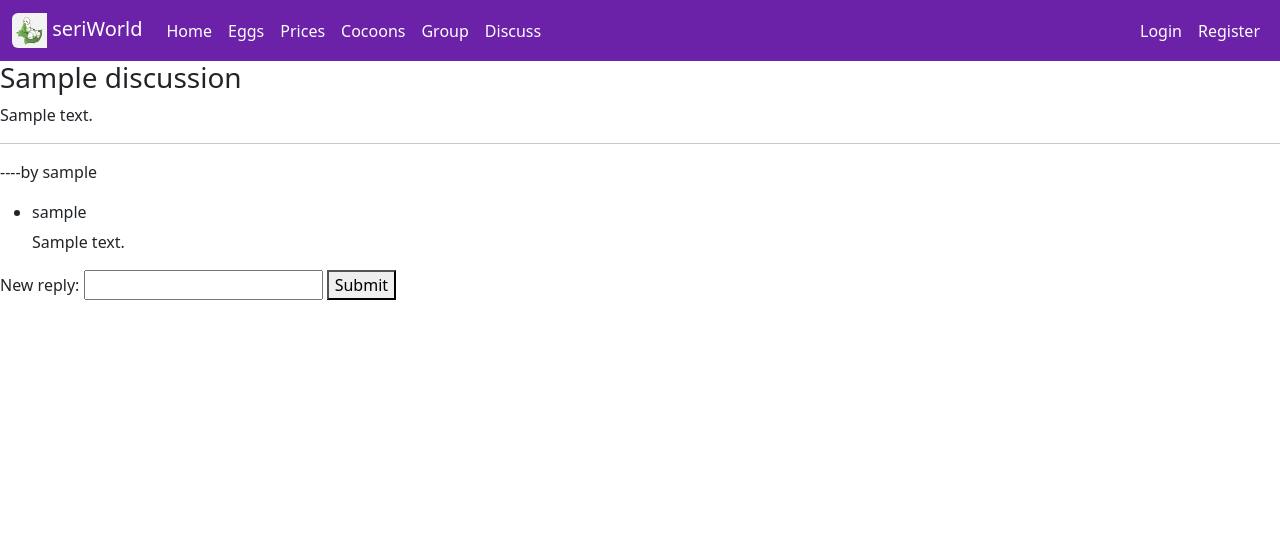
After one commit to ashrithareddy-8074/seriEasy, a Node server app: page /discussions/600000000000000000000001 in a window 1280 px wide. The commit adds this page. Shown: the top 540 px of the page. Run offline with Node 20, Linux system fonts and the light colour scheme; tables that the repository leaves empty hold one stand-in row (values such as "Sample post"); some libraries are stand-ins or nearby versions.

Commit message:
added discussion forum

```diff
--- a/app.js
+++ b/app.js
@@ -16,6 +16,7 @@ const userRoutes = require('./routes/users')
 const priceRoutes = require('./routes/prices')
 const cocoonRoutes = require('./routes/cocoons')
 const groupRoutes = require('./routes/groups')
+const discussionRoutes = require('./routes/discussions')
 
 mongoose.connect('mongodb://localhost:27017/seri-easy')
 
@@ -66,6 +67,7 @@ app.get('/', (req, res) => {
   res.render('home')
 })
 
+app.use('/discussions', discussionRoutes)
 app.use('/groups', groupRoutes)
 app.use('/eggs', eggRoutes)
 app.use('/', userRoutes)
--- /dev/null
+++ b/routes/discussions.js
@@ -0,0 +1,56 @@
+const express = require('express')
+const router = express.Router()
+const Discussion = require('../models/discussion')
+const Reply = require('../models/replies')
+
+router.get('/', async (req, res) => {
+  const discussions = await Discussion.find({})
+  res.render('discussions/index', { discussions })
+})
+
+router.get('/new', (req, res) => {
+  res.render('discussions/new')
+})
+
+router.post('/', async (req, res) => {
+  const discussion = new Discussion(req.body)
+  discussion.author = req.user._id
+  await discussion.save()
+  req.flash('success', 'successfully added new post')
+  res.redirect('/discussions')
+})
+
+router.get('/:id', async (req, res) => {
+  const { id } = req.params
+  const discussion = await Discussion.findById(id)
+    .populate({
+      path: 'replies',
+      populate: {
+        path: 'author'
+      }
+      //   populate: {
+      //     path: 'comments'
+      //   }
+    })
+    .populate('author')
+  console.log(discussion)
+  if (!discussion) {
+    req.flash('error', 'cannot find details')
+    return res.redirect('/discussions')
+  }
+  res.render('discussions/show', { discussion })
+})
+
+router.post('/:id/replies', async (req, res) => {
+  const { id } = req.params
+  const discussion = await Discussion.findById(id)
+  const reply = new Reply(req.body.reply)
+  reply.author = req.user._id
+  discussion.replies.push(reply)
+  console.log(discussion)
+  await discussion.save()
+  await reply.save()
+  res.redirect(`/discussions/${discussion._id}`)
+})
+
+module.exports = router
--- a/routes/groups.js
+++ b/routes/groups.js
@@ -40,19 +40,13 @@ router.get('/:id', async (req, res) => {
 
 router.post('/:id/chats', async (req, res) => {
   const { id } = req.params
-  console.log(id)
   const group = await Group.findById(id)
-  console.log('this' + req.params)
   const chat = new Chat(req.body.chat)
   chat.author = req.user._id
-  console.log(chat)
-  console.log(group)
-  console.log(group.chats)
   group.chats.push(chat)
   console.log(chat)
   await group.save()
   await chat.save()
-  console.log('saved')
   res.redirect(`/groups/${group._id}`)
 })
 
--- /dev/null
+++ b/views/discussions/show.ejs
@@ -0,0 +1,23 @@
+<% layout('layouts/boilerplate') %>
+<h3>
+<%= discussion.title %>
+</h3>
+<p>
+    <%= discussion.body %>
+    <hr>
+    ----by <%= discussion.author.username %>
+</p>
+
+<% for(let reply of discussion.replies) {%>
+    <ul>
+        <li>
+    <h6><%= reply.author.username %> </h6>
+    <p><%= reply.body %> </p>
+</li></ul>
+    <% } %>
+
+<form action="/discussions/<%= discussion._id %>/replies" method="POST">
+    <label for="body">New reply:</label>
+    <input type="text" id="body" name="reply[body]">
+    <button>Submit</button>
+</form>
--- a/views/partials/navbar.ejs
+++ b/views/partials/navbar.ejs
@@ -23,8 +23,11 @@
           <li class="nav-item">
             <a href="/cocoons" class="nav-link" style="color:white;">Cocoons</a>
           </li>
-          <li>
-            <a href="/groups/" class="nav-link" style="color:white;">Group</a>
+          <li class="nav-item">
+            <a href="/groups" class="nav-link" style="color:white;">Group</a>
+          </li>
+          <li class="nav-item">
+            <a href="/discussions" class="nav-link" style="color:white;">Discuss</a>
           </li>
         </ul>
         </div>
```
Also changed, not shown: models/comments.js (added, +21 -0 lines), models/discussion.js (added, +31 -0 lines), models/replies.js (added, +24 -0 lines), views/discussions/index.ejs (added, +11 -0 lines), views/discussions/new.ejs (added, +9 -0 lines), views/group.ejs (deleted).
